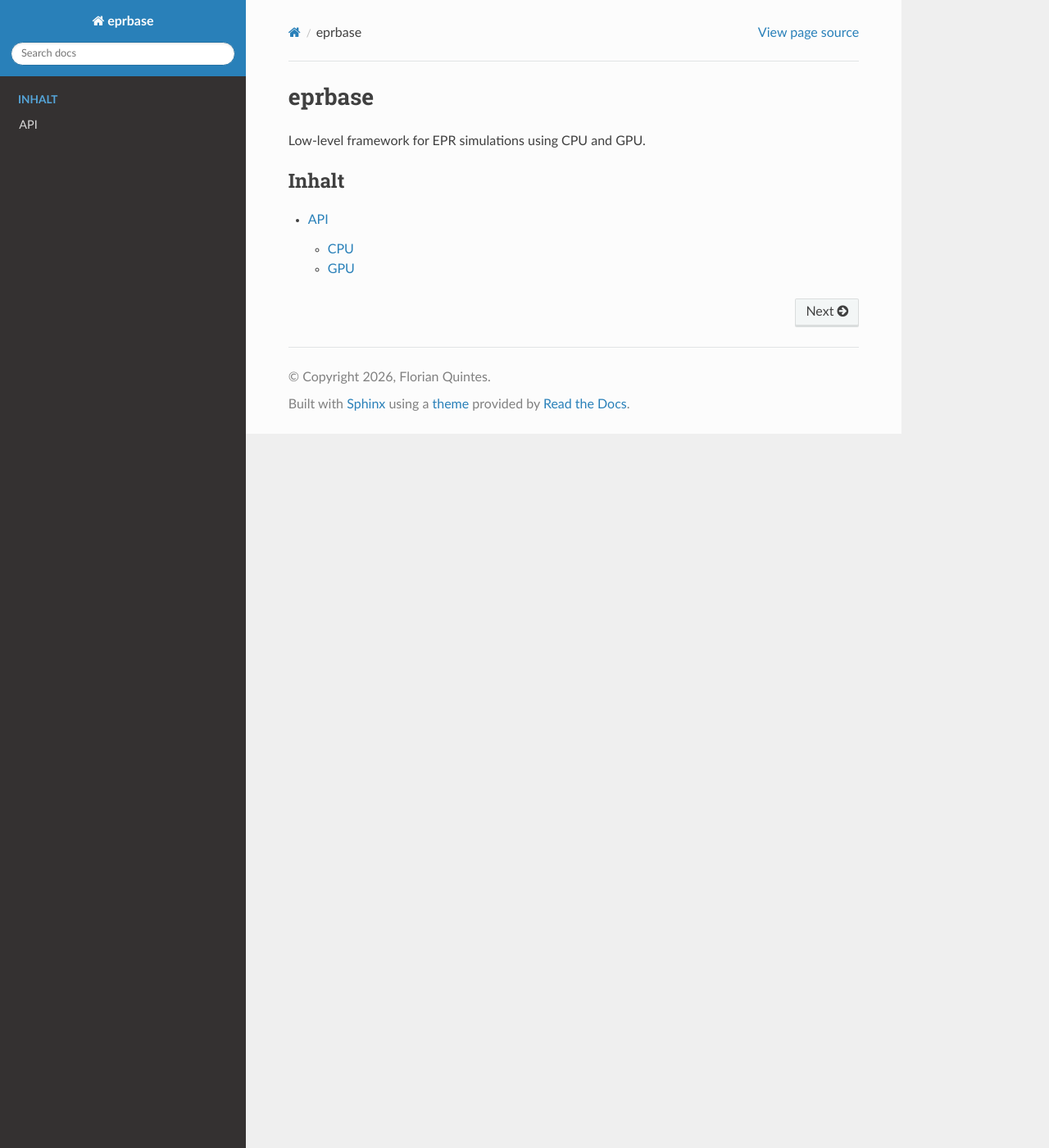
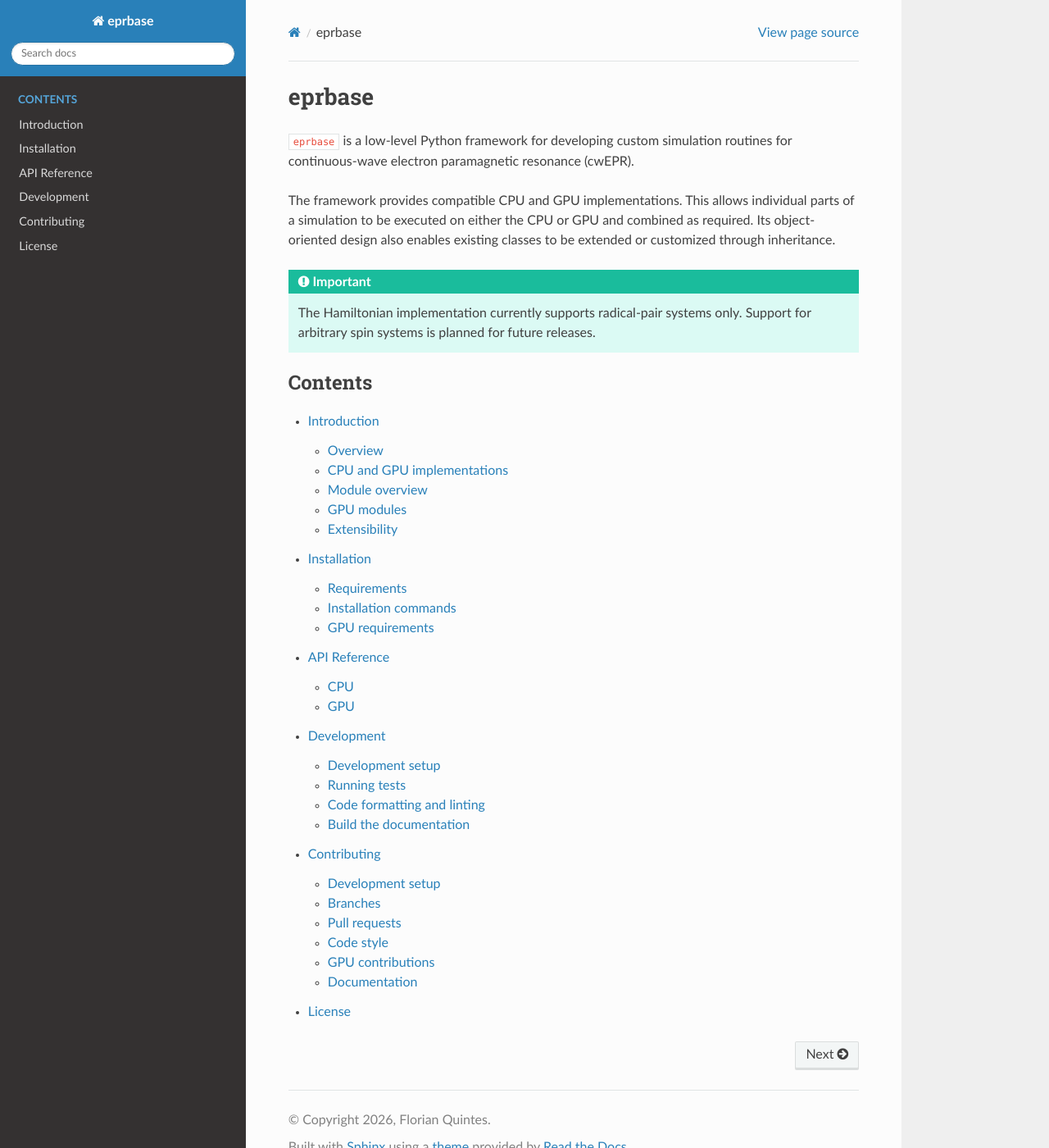
Before and after one commit to florianquintes/eprbase, a Sphinx documentation site: the page built from docs/source/index.rst, in a window 1280 px wide and 1400 px high. Shown: the whole window at 82% size. Built offline with Sphinx 7.4.7 and the Read the Docs theme 3.1.0, drawn with Linux system fonts in a browser that asks for light colours.

Commit message:
Dokumentation, README, Lizenz
- Bestehende Dokumentation vorläufig finalisiert
- README.md hinzugefügt
- GNU GPLv3 Lizenz hinzugefügt
TODO:
- Beispiele für Verwendung in  Dokumentation
- Docstrings für Sphinx verbessern/hinzufügen

```diff
--- /dev/null
+++ b/docs/source/contributing.rst
@@ -0,0 +1,100 @@
+Contributing
+============
+
+Thank you for your interest in contributing to ``eprbase``. Contributions,
+bug reports, and improvement suggestions are welcome.
+
+Development setup
+------------------
+
+Clone the repository and install the development dependencies with ``uv``:
+
+.. code-block:: bash
+
+   git clone https://github.com/florianquintes/eprbase.git
+   cd eprbase
+   uv sync --dev
+
+Install the optional GPU dependencies only if you are working on GPU
+functionality:
+
+.. code-block:: bash
+
+   uv sync --extra gpu
+
+Branches
+--------
+
+The ``main`` branch contains the stable version of the project. Development
+work should be based on the ``develop`` branch.
+
+Create a feature or bug-fix branch from ``develop``:
+
+.. code-block:: bash
+
+   git switch develop
+   git pull
+   git switch -c feature/short-description
+
+Use descriptive branch names, for example:
+
+* ``feature/add-new-interpolation-method``
+* ``fix/grid-boundary-condition``
+* ``docs/improve-installation-guide``
+
+Pull requests
+-------------
+
+Before opening a pull request:
+
+* Keep the pull request focused on one topic.
+* Add or update tests for changed functionality.
+* Update the documentation where necessary.
+* Ensure that the code is formatted and passes the linter.
+* Ensure that the complete test suite passes.
+* Keep commits clear and descriptive.
+* Do not commit generated files, virtual environments, or credentials.
+
+Run the local checks before submitting a pull request:
+
+.. code-block:: bash
+
+   uv run pytest
+   uv run ruff format --check .
+   uv run ruff check .
+
+Pull requests should target the ``develop`` branch unless they contain a
+release-related change. The CI workflows must pass before a pull request can
+be merged.
+
+Code style
+----------
+
+Use ``ruff`` for formatting and linting. Format code locally with:
+
+.. code-block:: bash
+
+   uv run ruff format .
+
+GPU contributions
+-----------------
+
+GPU-specific code should preserve interface compatibility with the
+corresponding CPU implementation wherever possible.
+
+GPU tests require a compatible NVIDIA GPU and CUDA environment. CPU tests must
+remain runnable without the optional GPU dependencies.
+
+Documentation
+-------------
+
+Documentation is written in English and built with Sphinx. Build it locally
+with:
+
+.. code-block:: bash
+
+   uv run sphinx-build -b html src/eprbase/docs/source \
+      src/eprbase/docs/build/html
+
+When changing public APIs, update the relevant docstrings and API
+documentation.
--- /dev/null
+++ b/docs/source/development.rst
@@ -0,0 +1,59 @@
+Development
+===========
+
+Development setup
+------------------
+
+Clone the repository and install the development dependencies with ``uv``:
+
+.. code-block:: bash
+
+   git clone https://github.com/florianquintes/eprbase.git
+   cd eprbase
+   uv sync --dev
+
+To install the optional GPU dependencies as well:
+
+.. code-block:: bash
+
+   uv sync --extra gpu
+
+Running tests
+-------------
+
+Run the test suite with ``pytest``:
+
+.. code-block:: bash
+
+   uv run pytest
+
+Code formatting and linting
+---------------------------
+
+Check the code formatting:
+
+.. code-block:: bash
+
+   uv run ruff format --check .
+
+Check the code for linting issues:
+
+.. code-block:: bash
+
+   uv run ruff check .
+
+Format the code automatically:
+
+.. code-block:: bash
+
+   uv run ruff format .
+
+Build the documentation
+-----------------------
+
+Build the documentation locally with Sphinx:
+
+.. code-block:: bash
+
+   uv run sphinx-build -b html src/eprbase/docs/source \
+      src/eprbase/docs/build/html
--- a/docs/source/index.rst
+++ b/docs/source/index.rst
@@ -6,10 +6,27 @@
 eprbase
 =======
 
-Low-level framework for EPR simulations using CPU and GPU.
+``eprbase`` is a low-level Python framework for developing custom simulation
+routines for continuous-wave electron paramagnetic resonance (cwEPR).
+
+The framework provides compatible CPU and GPU implementations. This allows
+individual parts of a simulation to be executed on either the CPU or GPU and
+combined as required. Its object-oriented design also enables existing classes
+to be extended or customized through inheritance.
+
+.. important::
+
+   The Hamiltonian implementation currently supports radical-pair systems
+   only. Support for arbitrary spin systems is planned for future releases.
 
 .. toctree::
    :maxdepth: 2
-   :caption: Inhalt
+   :caption: Contents
 
+   introduction
+   installation
+   examples
    api
+   development
+   contributing
+   license
--- /dev/null
+++ b/docs/source/installation.rst
@@ -0,0 +1,36 @@
+Installation
+============
+
+Requirements
+------------
+
+``eprbase`` requires Python 3.13 or newer.
+
+Installation commands
+----------------------
+
+.. list-table::
+   :header-rows: 1
+   :widths: 20 40 40
+
+   * -
+     - uv
+     - pip
+   * - CPU
+     - ``uv add eprbase``
+     - ``pip install eprbase``
+   * - CPU + GPU
+     - ``uv add eprbase[gpu]``
+     - ``pip install eprbase[gpu]``
+
+GPU requirements
+----------------
+
+GPU support requires:
+
+* A compatible NVIDIA GPU
+* A compatible CUDA environment
+* The ``cupy-cuda13x`` package
+* The ``pynvml`` package
+
+The GPU modules are available through the ``eprbase.gpu`` package. ``cupy-cuda13x`` and ``pynvml`` are automatically installed when using the ``eprbase[gpu]`` installation option.
--- /dev/null
+++ b/docs/source/introduction.rst
@@ -0,0 +1,79 @@
+Introduction
+============
+
+Overview
+--------
+
+``eprbase`` is a low-level Python framework for developing custom simulation
+routines for continuous-wave electron paramagnetic resonance (cwEPR).
+
+It provides object-oriented building blocks for constructing and extending
+simulation workflows. The classes can be customized through inheritance, which
+allows users to adapt existing functionality or implement specialized
+simulation methods.
+
+CPU and GPU implementations
+----------------------------
+
+All modules are available in both CPU and GPU variants. Their
+interfaces are designed to be compatible, allowing different parts of a
+simulation to run on the CPU or GPU as required.
+
+The CPU implementation uses NumPy and SciPy. GPU acceleration is provided
+through the optional CuPy dependency.
+
+Module overview
+---------------
+
+The following table provides an overview of the main modules:
+
+.. list-table::
+   :header-rows: 1
+   :widths: 20 80
+
+   * - Module
+     - Description
+   * - ``grid``
+     - Provides classes and functionality for creating and handling simulation
+       grids.
+   * - ``hamiltonian``
+     - Provides classes for constructing and handling Hamiltonian operators.
+       The current implementation is limited to radical-pair systems.
+   * - ``interpolation``
+     - Provides functions for interpolating between magnetic field points or
+       orientations.
+   * - ``resonance_fields``
+     - Provides functionality for calculating resonance fields.
+   * - ``spectra``
+     - Provides functionality for constructing spectra from the calculated
+       resonance fields.
+
+GPU modules
+-----------
+
+The GPU implementations are located in the ``eprbase.gpu`` package. They
+provide GPU-enabled counterparts to the CPU modules:
+
+.. list-table::
+   :header-rows: 1
+   :widths: 20 80
+
+   * - CPU module
+     - GPU module
+   * - ``eprbase.grid``
+     - ``eprbase.gpu.grid``
+   * - ``eprbase.hamiltonian``
+     - ``eprbase.gpu.hamiltonian``
+   * - ``eprbase.interpolation``
+     - ``eprbase.gpu.interpolation``
+   * - ``eprbase.resonance_fields``
+     - ``eprbase.gpu.resonance_fields``
+   * - ``eprbase.spectra``
+     - ``eprbase.gpu.spectra``
+
+Extensibility
+-------------
+
+The framework is designed to be extended through object-oriented programming.
+Existing classes can be subclassed to add new functionality or change selected
+parts of an algorithm.
```
Also changed, not shown: AGENTS.md (deleted, +0 -13 lines), docs/source/api.rst (+44 -4 lines), docs/source/license.rst (added, +25 -0 lines), docs/source/examples.rst (added), 1 other file.
